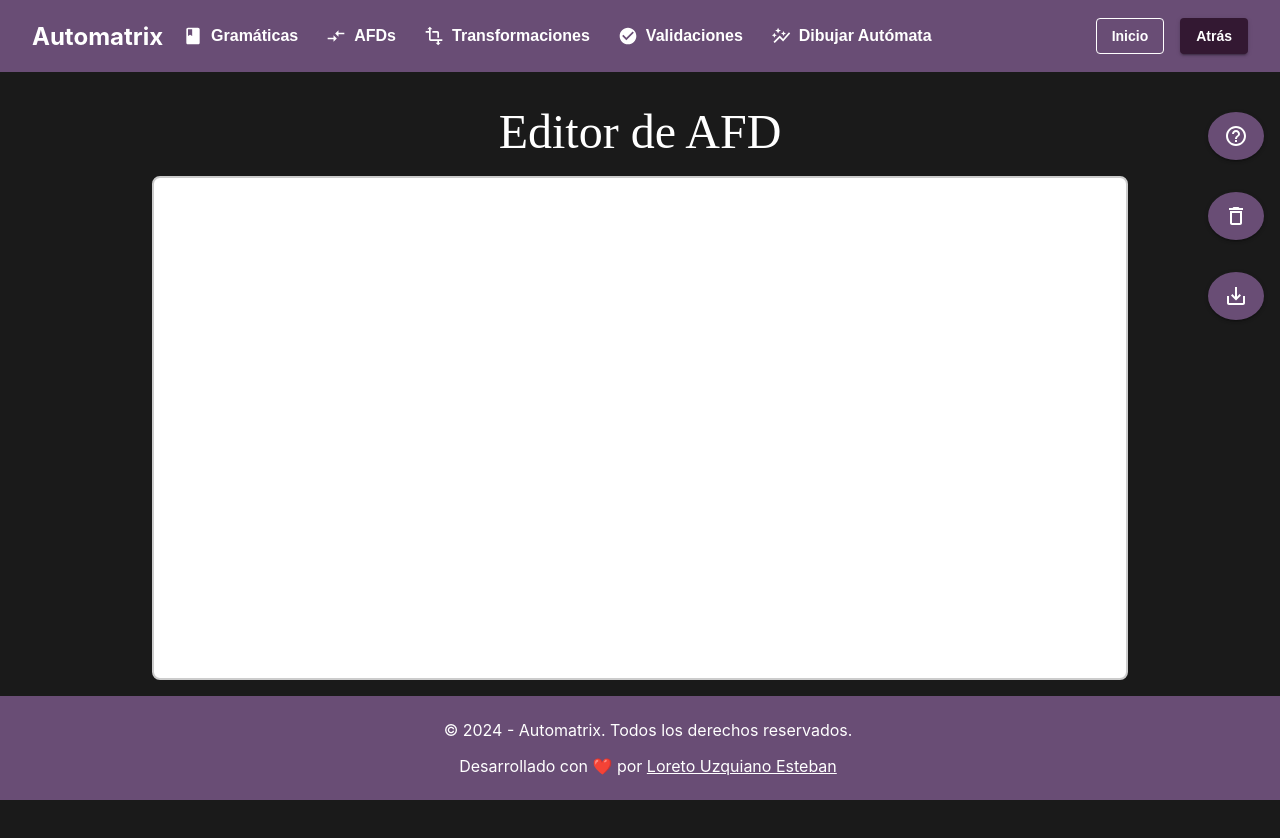
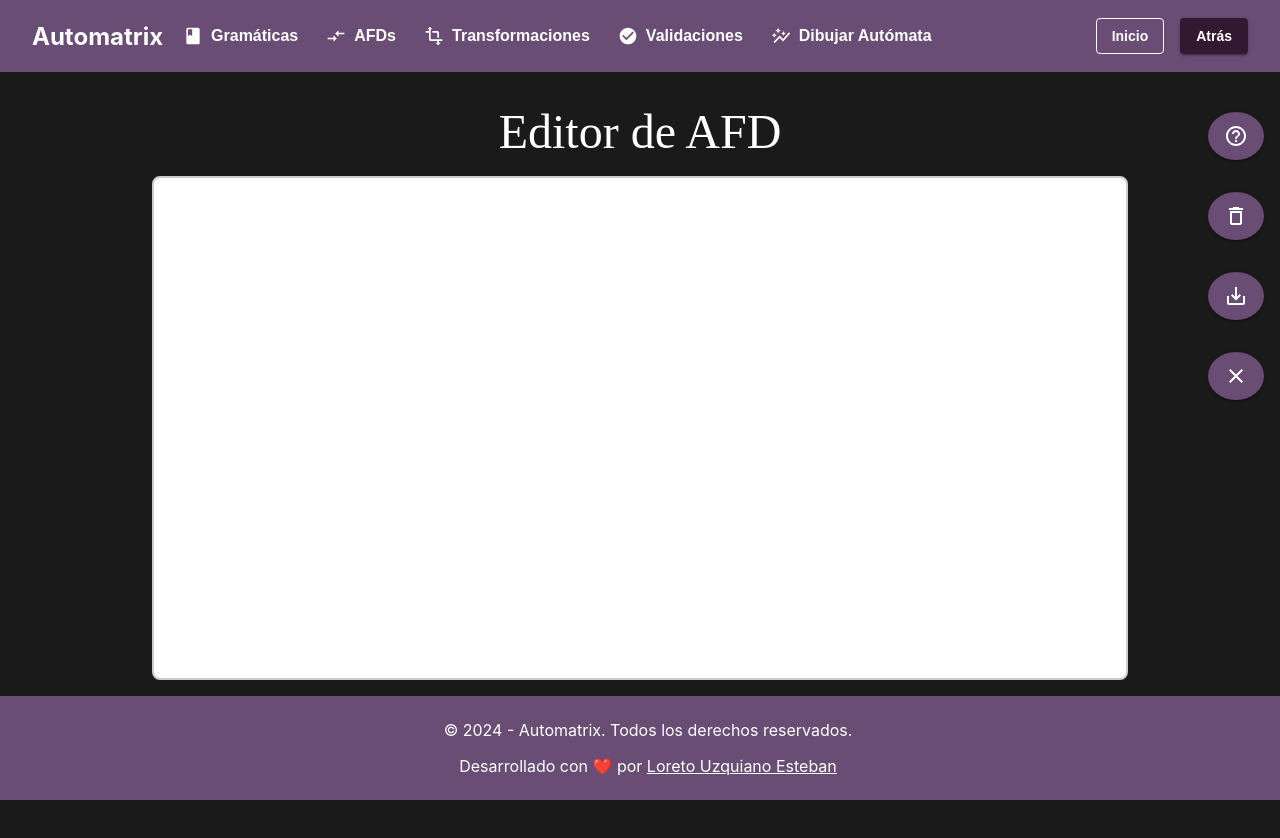
Before and after one commit to loreeue/TFG-Automatrix, a React (Create React App) app in the folder frontend/: page /draw_automata/afd in a window 1280 px wide. Shown: the top 838 px of the page. Built offline with nearby package versions, Linux system fonts and the light colour scheme; a web font is replaced by a local one.

Commit message:
Eliminar transicion drawAFD

```diff
--- a/frontend/src/components/draw_automatas/DrawAFD.js
+++ b/frontend/src/components/draw_automatas/DrawAFD.js
@@ -17,6 +17,7 @@ import "react-toastify/dist/ReactToastify.css";
 import HelpOutlineIcon from "@mui/icons-material/HelpOutline";
 import DeleteOutlineIcon from "@mui/icons-material/DeleteOutline";
 import SaveAltIcon from "@mui/icons-material/SaveAlt";
+import ClearIcon from "@mui/icons-material/Clear";
 import { saveAs } from 'file-saver';
 
 const DrawAFD = () => {
@@ -33,6 +34,8 @@ const DrawAFD = () => {
 
     const [showExportModal, setShowExportModal] = useState(false);
     const [exportFilename, setExportFilename] = useState("automata");
+
+    const [deleteTransitionMode, setDeleteTransitionMode] = useState(false);
 
     const theme = useTheme();
 
@@ -149,6 +152,8 @@ const DrawAFD = () => {
 
     // Manejar clics en los estados para crear transiciones
     const handleNodeClick = (node) => {
+        if (deleteTransitionMode)
+            return ;
         if (selectedNode) {
             // Seleccionamos el segundo estado
             setTransitionNodes({ from: selectedNode, to: node });
@@ -190,6 +195,7 @@ const DrawAFD = () => {
                         tension={0.8}
                         pointerLength={10}
                         pointerWidth={10}
+                        onClick={() => handleTransitionClick(t)}
                     />
                     {/* Texto para la transición */}
                     <Text
@@ -228,6 +234,7 @@ const DrawAFD = () => {
                         pointerLength={10} // Longitud de la punta
                         pointerWidth={10} // Ancho de la punta
                         tension={0}
+                        onClick={() => handleTransitionClick(t)}
                     />
                     {/* Texto para la transición */}
                     <Text
@@ -301,6 +308,23 @@ const DrawAFD = () => {
 
         setShowExportModal(false);
         setExportFilename("automata");
+    };
+
+    // Eliminar transición
+    const handleDeleteTransitionClick = () => {
+        setDeleteTransitionMode(!deleteTransitionMode);
+        if (!deleteTransitionMode) {
+            toast.info("Modo de eliminación de transiciones activado. Haz clic en una transición para eliminarla.");
+        } else {
+            toast.info("Modo de eliminación de transiciones desactivado.");
+        }
+    };
+
+    const handleTransitionClick = (transition) => {
+        if (deleteTransitionMode) {
+            setTransitions(prevTransitions => prevTransitions.filter(t => t !== transition));
+            toast.success("Transición eliminada.");
+        }
     };
 
     return (
@@ -427,7 +451,8 @@ const DrawAFD = () => {
                             "Clic derecho en un estado: Establecerlo como inicial/final.\n" +
                             "Clic en un estado y luego en otro: Crear transición.\n" +
                             "Clic en un estado y luego en el mismo estado: Crear loop.\n" +
-                            "Arrastrar estados para moverlos."
+                            "Arrastrar estados para moverlos.\n" +
+                            "Botón de eliminar transición: Activar modo de eliminación y luego clic en la flehca de la transición para eliminarla."
                         )
                     }
                 >
@@ -478,6 +503,26 @@ const DrawAFD = () => {
                     onClick={handleExportClick}
                 >
                     <SaveAltIcon />
+                </Button>
+            </Tooltip>
+
+            {/* Botón de eliminar transición */}
+            <Tooltip title="Eliminar transición" placement="left">
+                <Button
+                    variant="contained"
+                    sx={{
+                        position: "absolute",
+                        right: "1rem",
+                        top: "22rem",
+                        borderRadius: "50%",
+                        minWidth: "3rem",
+                        height: "3rem",
+                        backgroundColor: theme.palette.secondary.main,
+                        "&:hover": { backgroundColor: theme.palette.primary.main },
+                    }}
+                    onClick={handleDeleteTransitionClick}
+                >
+                    <ClearIcon />
                 </Button>
             </Tooltip>
 
```
